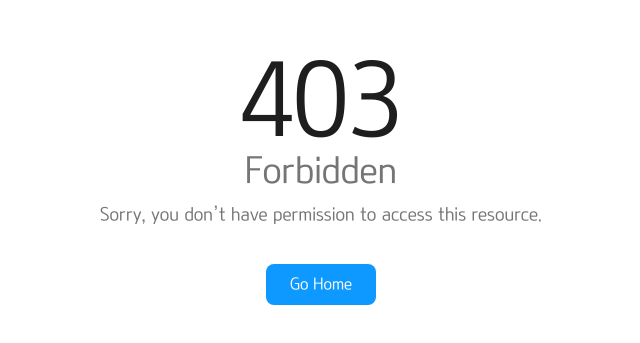
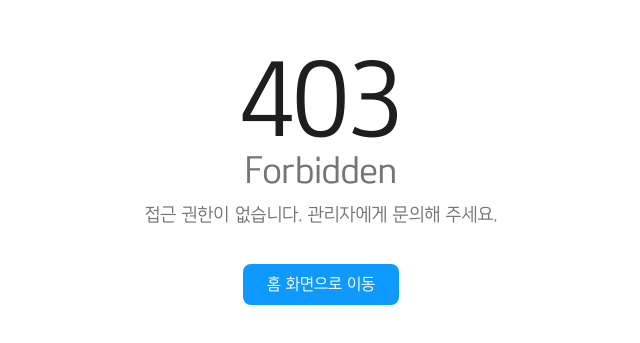
Before and after one commit to dawwson/chagok-fe, a React (Vite) app: page /403 in a window 1280 px wide. Shown: the part 221-564 px from the top of the page, without its empty margins (319-959 px from the left). Built offline with nearby package versions, Linux system fonts and the light colour scheme.

Commit message:
Chore: 403, 404 페이지 한국어로 변경

```diff
--- a/src/pages/ForbiddenPage/index.tsx
+++ b/src/pages/ForbiddenPage/index.tsx
@@ -14,9 +14,9 @@ const ForbiddenPage = () => {
       <S.Title>403</S.Title>
       <S.Subtitle>Forbidden</S.Subtitle>
       <S.Description>
-        Sorry, you don’t have permission to access this resource.
+        접근 권한이 없습니다. 관리자에게 문의해 주세요.
       </S.Description>
-      <S.Button onClick={handleGoHome}>Go Home</S.Button>
+      <S.Button onClick={handleGoHome}>홈 화면으로 이동</S.Button>
     </S.Container>
   );
 };
--- a/src/pages/NotFoundPage/index.tsx
+++ b/src/pages/NotFoundPage/index.tsx
@@ -13,9 +13,9 @@ const NotFoundPage = () => {
       <S.Title>404</S.Title>
       <S.Subtitle>Page Not Found</S.Subtitle>
       <S.Description>
-        Sorry, the page you are looking for doesn't exist.
+        죄송합니다. 해당 페이지를 찾을 수 없습니다. 주소를 다시 확인해 주세요.
       </S.Description>
-      <S.Button onClick={handleGoHome}>Go Home</S.Button>
+      <S.Button onClick={handleGoHome}>홈 화면으로 이동</S.Button>
     </S.Container>
   );
 };
```
